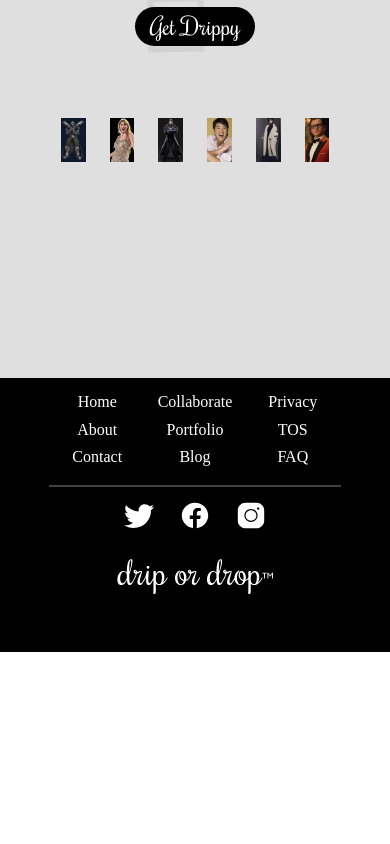
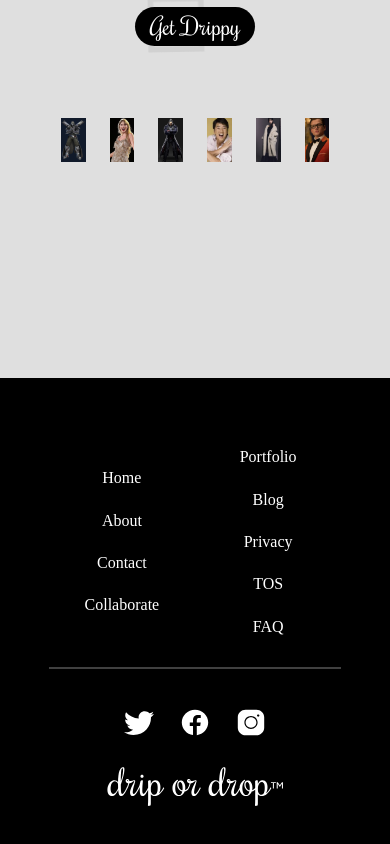
Before and after one commit to Nyraea/drip-or-drop, a React (Vite) app: page /homepage in a window 390 px wide. Shown: the part 651-1495 px from the top of the page. Before the commit the page ends 1303 px from the top, so only its background shows below. Built offline with nearby package versions, Linux system fonts and the light colour scheme; no server answers; sample sign-in values are in the browser's storage; a small style sheet from the web is missing; a web font is replaced by a local one.

Commit message:
made footer more responsive
- MORE RESPONSIVE!!!

```diff
--- a/src/components/Footer.jsx
+++ b/src/components/Footer.jsx
@@ -8,21 +8,42 @@ import logo from "../assets/logo2.svg";
 function Footer() {
     return (
         <footer className={`${styles.footer}`}>
-
+            <br /><br />
             {/* LINKS */}
             <div className={`${styles.links_section} row`}>
 
-                <div className= {`${styles.links} col`}>
+                <div className= {`${styles.links} d-none d-sm-flex col-sm-4`}>
                     <a href="/" onClick={(event) => event.preventDefault()} className={`${styles.link}`}>Home</a>
                     <a href="/" onClick={(event) => event.preventDefault()} className={`${styles.link}`}>About</a>
                     <a href="/" onClick={(event) => event.preventDefault()} className={`${styles.link}`}>Contact</a>
                 </div>
-                <div className= {`${styles.links} col`}>
+                <div className= {`${styles.links} d-none d-sm-flex col-sm-4`}>
                     <a href="/" onClick={(event) => event.preventDefault()} className={`${styles.link}`}>Collaborate</a>
                     <a href="/" onClick={(event) => event.preventDefault()} className={`${styles.link}`}>Portfolio</a>
                     <a href="/" onClick={(event) => event.preventDefault()} className={`${styles.link}`}>Blog</a>
                 </div>
-                <div className= {`${styles.links} col`}>
+                <div className= {`${styles.links} d-none d-sm-flex col-sm-4`}>
+                    <a href="/" onClick={(event) => event.preventDefault()} className={`${styles.link}`}>Privacy</a>
+                    <a href="/" onClick={(event) => event.preventDefault()} className={`${styles.link}`}>TOS</a>
+                    <a href="/" onClick={(event) => event.preventDefault()} className={`${styles.link}`}>FAQ</a>
+                </div>
+
+            </div>
+
+            {/* LINKS */}
+            <div className={`${styles.links_section_xs} d-flex d-sm-none row`}>
+
+                {/* XS Links */}
+                <div className= {`${styles.links} col-6`}>
+                    <a href="/" onClick={(event) => event.preventDefault()} className={`${styles.link}`}>Home</a>
+                    <a href="/" onClick={(event) => event.preventDefault()} className={`${styles.link}`}>About</a>
+                    <a href="/" onClick={(event) => event.preventDefault()} className={`${styles.link}`}>Contact</a>
+                    <a href="/" onClick={(event) => event.preventDefault()} className={`${styles.link}`}>Collaborate</a>
+                </div>
+
+                <div className= {`${styles.links} col-6`}>
+                    <a href="/" onClick={(event) => event.preventDefault()} className={`${styles.link}`}>Portfolio</a>
+                    <a href="/" onClick={(event) => event.preventDefault()} className={`${styles.link}`}>Blog</a>
                     <a href="/" onClick={(event) => event.preventDefault()} className={`${styles.link}`}>Privacy</a>
                     <a href="/" onClick={(event) => event.preventDefault()} className={`${styles.link}`}>TOS</a>
                     <a href="/" onClick={(event) => event.preventDefault()} className={`${styles.link}`}>FAQ</a>
--- a/src/styles/footer.module.scss
+++ b/src/styles/footer.module.scss
@@ -11,7 +11,7 @@
     z-index: 1;
   }
 
-  .links_section {
+  .links_section_xs {
     display: flex;
     justify-content: center;
     width: 75%;
@@ -27,7 +27,7 @@
         text-decoration: none;
         color: white;
         margin: 2.5% 0 2.5% 0;
-        padding: 0 5% 0 5%;
+        padding: 5% 5% 5% 5%;
         border-radius: 25%;
 
         &:hover {
@@ -41,7 +41,7 @@
   .hrule {
     width: 75%;
     border: 1px solid white;
-    margin: 3.5% 0 3.5% 0;
+    margin: 5% 0 10% 0;
   }
 
   .socials {
@@ -62,7 +62,7 @@
     margin: 2.5% 0 15% 0;
 
     .logo {
-      width: 40%;
+      width: 45%;
     }
   }
 }
@@ -164,6 +164,7 @@
         }
       }
     }
+
   }
 
   .hrule {
```
